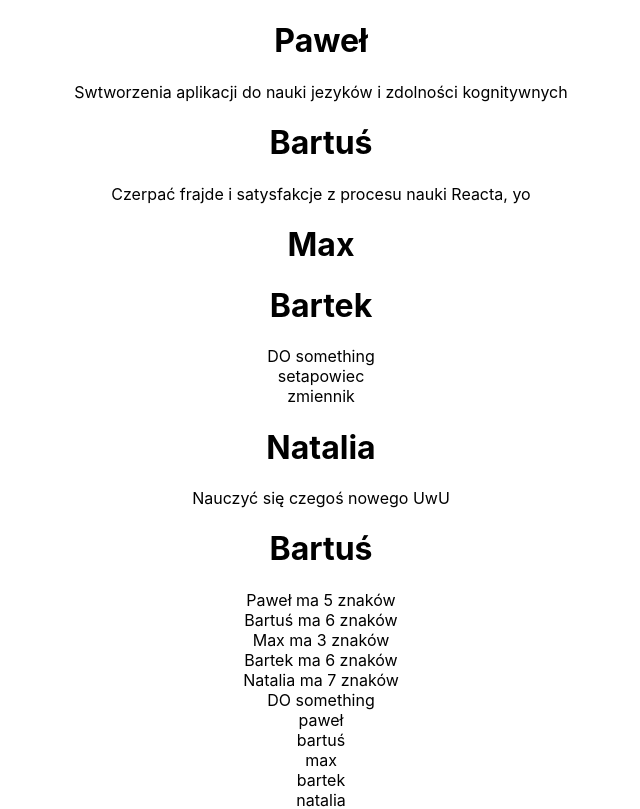
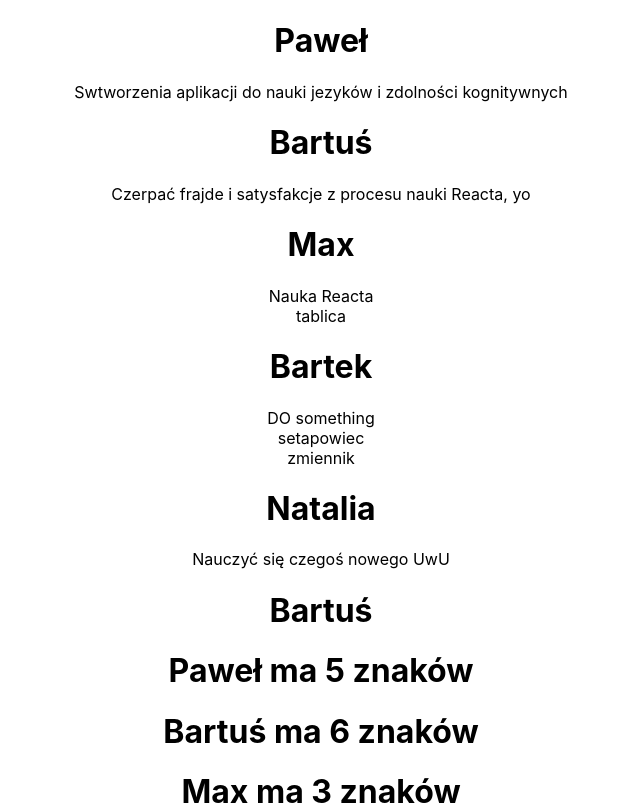
Before and after one commit to MaksSU/repo_team_odmrazamy_maryle, a React (Create React App) app: page / in a window 1280 px wide. Shown: the top 809 px of the page, without its empty margins (319-959 px from the left). Built offline with nearby package versions, Linux system fonts and the light colour scheme.

Commit message:
zmiany /max

```diff
--- a/src/App.js
+++ b/src/App.js
@@ -4,6 +4,7 @@ import { Badges } from "./components/Badges";
 import { Name } from "./components/Name";
 import { Goal } from "./components/Goal";
 import { Profile } from "./components/Profile";
+import { NameLength } from "./components/NameLength";
 
 const name_list = [
   {
@@ -20,8 +21,8 @@ const name_list = [
 
   {
     name: "Max",
-    goal: "",
-    badges: [],
+    goal: "Nauka Reacta",
+    badges: ["tablica"],
   },
 
   {
@@ -46,10 +47,6 @@ console.log(name_list[2].name);
 //   return changeToUpper;
 // };
 
-const updateNameMax = (name) => {
-  // console.log(name);
-  return name + " ma " + name.length + " znaków";
-};
 
 const updateNameApocryphen = (name) => {
   //console.log(name);
@@ -78,7 +75,7 @@ function App() {
 
         <div>
           {name_list.map((item) => (
-            <div>{updateNameMax(item.name)}</div>
+            <div><NameLength name = {item.name} /></div>
           ))}
         </div>
         <div>
--- /dev/null
+++ b/src/components/NameLength.jsx
@@ -0,0 +1,10 @@
+import { Name } from "./Name";
+
+export function NameLength({ name }){
+    const newName = name + " ma " + name.length + " znaków"
+    return(
+        <div>
+            <Name name={newName}/>
+        </div>
+    )
+}
```
